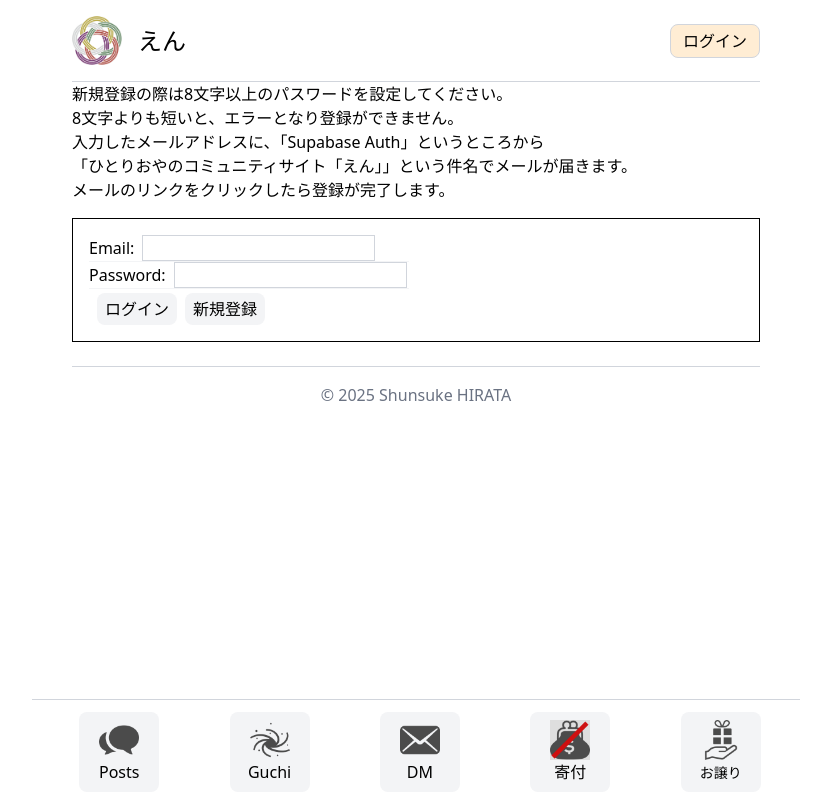
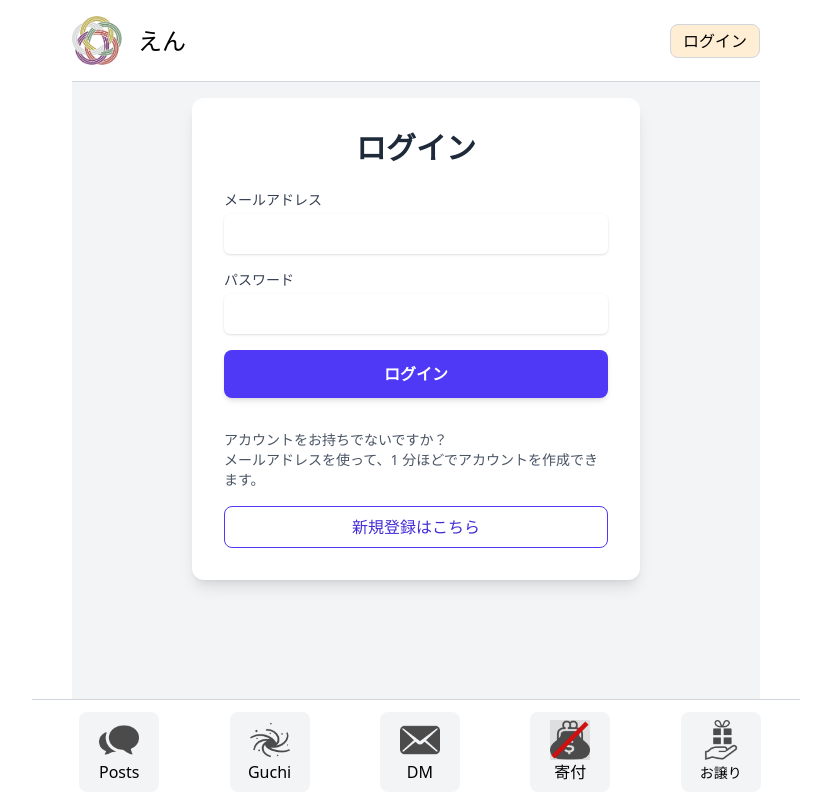
Before and after one commit to Shunsuke0205/message-board-site-on-vercel, a Next.js app: page /login in a window 1280 px wide. Shown: the top 800 px of the page, without its empty margins (224-1055 px from the left). Built offline with nearby package versions, Linux system fonts and the light colour scheme; no server answers.

Commit message:
fix: login page, impl: LoginButton and LoginComponent

```diff
--- /dev/null
+++ b/src/app/login/LoginButton.tsx
@@ -0,0 +1,21 @@
+"use client";
+
+import { useFormStatus } from "react-dom";
+
+export function LoginButton() {
+  const { pending } = useFormStatus();
+
+  return (
+    <div>
+      <button
+        disabled={pending}
+        type="submit"
+        className="
+          w-full py-3 px-4 bg-indigo-600 text-white font-semibold rounded-lg shadow-md hover:bg-indigo-700 transition duration-300 ease-in-out
+          disabled:cursor-not-allowed disabled:bg-indigo-300"
+      >
+        {pending ? "ログインしています..." : "ログイン"}
+      </button>
+    </div>
+  );
+}
--- /dev/null
+++ b/src/app/login/LoginComponent.tsx
@@ -0,0 +1,40 @@
+import { login } from "./actions";
+import { LoginButton } from "./LoginButton";
+
+export const LoginComponent = () => {
+  return (
+    <div>
+      <form
+        action={login}
+        className="space-y-4"
+      >
+        <div>
+          <label htmlFor="email" className="block text-sm font-medium text-gray-700">
+            メールアドレス
+          </label>
+          <input
+            id="email"
+            name="email"
+            type="email"
+            required
+            className="mt-1 block w-full rounded-md border-gray-300 shadow-sm p-2 text-gray-900 focus:border-indigo-500 focus:ring focus:ring-indigo-200 focus:ring-opacity-50"
+          />
+        </div>
+        <div>
+          <label htmlFor="password" className="block text-sm font-medium text-gray-700">
+            パスワード
+          </label>
+          <input
+            id="password"
+            name="password"
+            type="password"
+            required
+            className="mt-1 block w-full rounded-md border-gray-300 shadow-sm p-2 text-gray-900 focus:border-indigo-500 focus:ring focus:ring-indigo-200 focus:ring-opacity-50"
+          />
+        </div>
+
+        <LoginButton />
+      </form>
+    </div>
+  );
+}
--- a/src/app/login/page.tsx
+++ b/src/app/login/page.tsx
@@ -1,44 +1,28 @@
-import { login, signup } from "./actions"
+import Link from "next/link";
+import { LoginComponent } from "./LoginComponent";
 
 export default function LoginPage() {
   return (
-    <div>
-      <p>新規登録の際は8文字以上のパスワードを設定してください。<br />
-        8文字よりも短いと、エラーとなり登録ができません。
-      </p>
-      <p>入力したメールアドレスに、「Supabase Auth」というところから<br />
-      「ひとりおやのコミュニティサイト「えん」」という件名でメールが届きます。</p>
-      <p>メールのリンクをクリックしたら登録が完了します。</p>
+    <div className="h-screen pt-4 flex items-start justify-center bg-gray-100">
+      <div className="w-full max-w-md bg-white rounded-xl shadow-lg p-8 space-y-6">
+        <h1 className="text-3xl font-bold text-center text-gray-800">ログイン</h1>
 
-      <form className="border mt-4 p-4">
-        <div className="max-w-xs border-b border-gray-100">
-          <label htmlFor="email">Email:</label>
-          <input id="email" name="email" type="email" required className="ml-2 border border-gray-300" />
+        <LoginComponent />
+
+        {/* leads to signup page */}
+        <div className="mt-8">
+          <p className="text-sm text-gray-600">
+            アカウントをお持ちでないですか？
+            <br />
+            メールアドレスを使って、1 分ほどでアカウントを作成できます。
+          </p>
+          <Link href="/signup">
+            <button className="mt-4 w-full py-2 px-4 border border-indigo-600 text-indigo-700 font-light rounded-lg hover:bg-indigo-50 transition duration-300 ease-in-out">
+              新規登録はこちら
+            </button>
+          </Link>
         </div>
-        <div className="max-w-xs border-b border-gray-100">
-          <label htmlFor="password">Password:</label>
-          <input
-            id="password"
-            name="password"
-            type="password"
-            minLength={8}
-            required
-            className="ml-2 border border-gray-300"
-          />
-        </div>
-        <button
-          formAction={login}
-          className="mt-1 ml-2 px-2 py-1 bg-gray-100 cursor-pointer rounded-lg"
-        >
-          ログイン
-        </button>
-        <button
-          formAction={signup}
-          className="mt-1 ml-2 px-2 py-1 bg-gray-100 cursor-pointer rounded-lg"
-        >
-          新規登録
-        </button>
-      </form>
+      </div>
     </div>
-  )
+  );
 }
```
